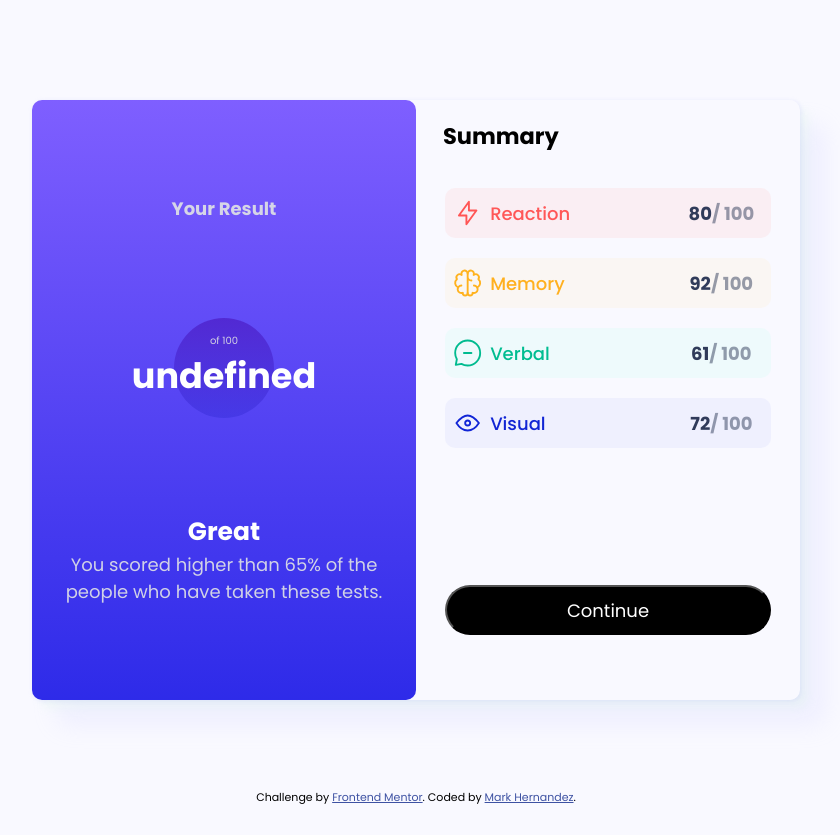
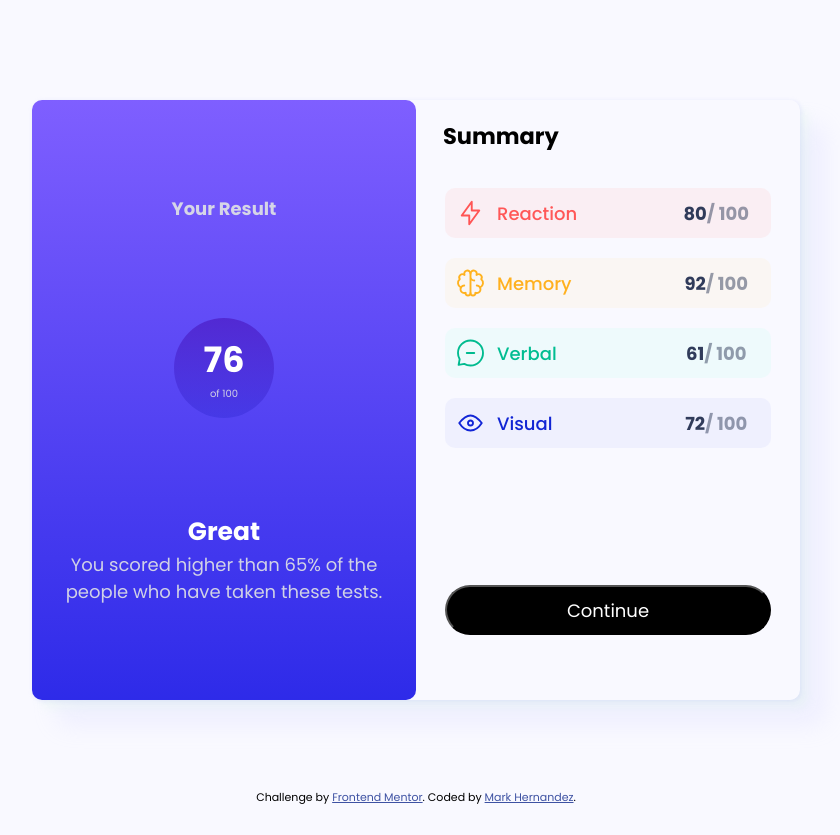
Before and after one commit to mkhernandez/results-summary, a plain HTML site: page index.html in a window 1280 px wide. Shown: the whole page, without its empty margins (224-1064 px from the left). Drawn offline with nearby package versions, Linux system fonts and the light colour scheme.

Commit message:
Finished script file for bonus

```diff
--- a/index.html
+++ b/index.html
@@ -22,6 +22,7 @@
         <h2>Your Result</h2>
       </div>
       <div class="score">
+        <p>76</p>
         <span>of 100</span>
       </div>
       <div class="content">
@@ -34,11 +35,8 @@
       <div class="summary-heading">
         <h2>Summary</h2>
       </div>
-      <div class="skills">
-        <div class="skill-item reaction"><svg class="icon" xmlns="http://www.w3.org/2000/svg" width="20" height="20" fill="none" viewBox="0 0 20 20"><path stroke="#F55" stroke-linecap="round" stroke-linejoin="round" stroke-width="1.25" d="M10.833 8.333V2.5l-6.666 9.167h5V17.5l6.666-9.167h-5Z"/></svg><span>Reaction</span><span class="rating"><strong>80</strong> / 100</span></div>
-        <div class="skill-item memory"><svg class="icon" xmlns="http://www.w3.org/2000/svg" width="20" height="20" fill="none" viewBox="0 0 20 20"><path stroke="#FFB21E" stroke-linecap="round" stroke-linejoin="round" stroke-width="1.25" d="M5.833 11.667a2.5 2.5 0 1 0 .834 4.858"/><path stroke="#FFB21E" stroke-linecap="round" stroke-linejoin="round" stroke-width="1.25" d="M3.553 13.004a3.333 3.333 0 0 1-.728-5.53m.025-.067a2.083 2.083 0 0 1 2.983-2.824m.199.054A2.083 2.083 0 1 1 10 3.75v12.917a1.667 1.667 0 0 1-3.333 0M10 5.833a2.5 2.5 0 0 0 2.5 2.5m1.667 3.334a2.5 2.5 0 1 1-.834 4.858"/><path stroke="#FFB21E" stroke-linecap="round" stroke-linejoin="round" stroke-width="1.25" d="M16.447 13.004a3.334 3.334 0 0 0 .728-5.53m-.025-.067a2.083 2.083 0 0 0-2.983-2.824M10 3.75a2.085 2.085 0 0 1 2.538-2.033 2.084 2.084 0 0 1 1.43 2.92m-.635 12.03a1.667 1.667 0 0 1-3.333 0"/></svg><span>Memory</span><span class="rating"><strong>92</strong> / 100</span></div>
-        <div class="skill-item verbal"><svg class="icon" xmlns="http://www.w3.org/2000/svg" width="20" height="20" fill="none" viewBox="0 0 20 20"><path stroke="#00BB8F" stroke-linecap="round" stroke-linejoin="round" stroke-width="1.25" d="M7.5 10h5M10 18.333A8.333 8.333 0 1 0 1.667 10c0 1.518.406 2.942 1.115 4.167l-.699 3.75 3.75-.699A8.295 8.295 0 0 0 10 18.333Z"/></svg><span>Verbal</span><span class="rating"><strong>61</strong> / 100</span></div>
-        <div class="skill-item visual"><svg class="icon" xmlns="http://www.w3.org/2000/svg" width="20" height="20" fill="none" viewBox="0 0 20 20"><path stroke="#1125D6" stroke-linecap="round" stroke-linejoin="round" stroke-width="1.25" d="M10 11.667a1.667 1.667 0 1 0 0-3.334 1.667 1.667 0 0 0 0 3.334Z"/><path stroke="#1125D6" stroke-linecap="round" stroke-linejoin="round" stroke-width="1.25" d="M17.5 10c-1.574 2.492-4.402 5-7.5 5s-5.926-2.508-7.5-5C4.416 7.632 6.66 5 10 5s5.584 2.632 7.5 5Z"/></svg><span>Visual</span><span class="rating"><strong>72</strong> / 100</span></div>
+      <div class="skills" id="skills">
+
       </div>
       <div class="button-item"><button>Continue</button></div>
     </div>
--- a/script.js
+++ b/script.js
@@ -1,15 +1,10 @@
 const url = './data.json';
-const d = document.querySelector('.score');
-const newP = document.createElement('p');
 
 //get data from json file
 const getData = async () => {
     try {
         const res = await axios.get(url);
-        console.log(res.data);
-        newP.append(res.data.score);
-        d.append(newP);
-
+        return res.data;
     } catch (e) {
         console.log('ERROR: ', e);
     }
@@ -19,7 +14,16 @@ const getData = async () => {
 const addData = async () => {
     try {
         const data = await getData();
-        console.log(data);
+        data.forEach(element => {
+            const result = element.category;
+            const text = result.toLowerCase();
+            const skills = document.getElementById('skills');
+            const div = document.createElement('div');
+            div.classList.add('skill-item', `${text}`);
+            skills.appendChild(div);
+            div.innerHTML = `<img src=${element.icon} class="icon"></img><span>${element.category}</span><span class="rating"><strong>${element.score}</strong>  / 100</span>`;
+            console.log(div);
+        });
     } catch (e) {
         console.log('ERROR: ', e);
     }
@@ -27,4 +31,5 @@ const addData = async () => {
 
 window.addEventListener('load', () => {
     addData();
+
 });
--- a/styles.css
+++ b/styles.css
@@ -184,7 +184,7 @@ body {
 
 .skill-item span {
     font-size: 18px;
-    width: 60%;
+    width: 50%;
 }
 
 .skill-item .rating {
```
